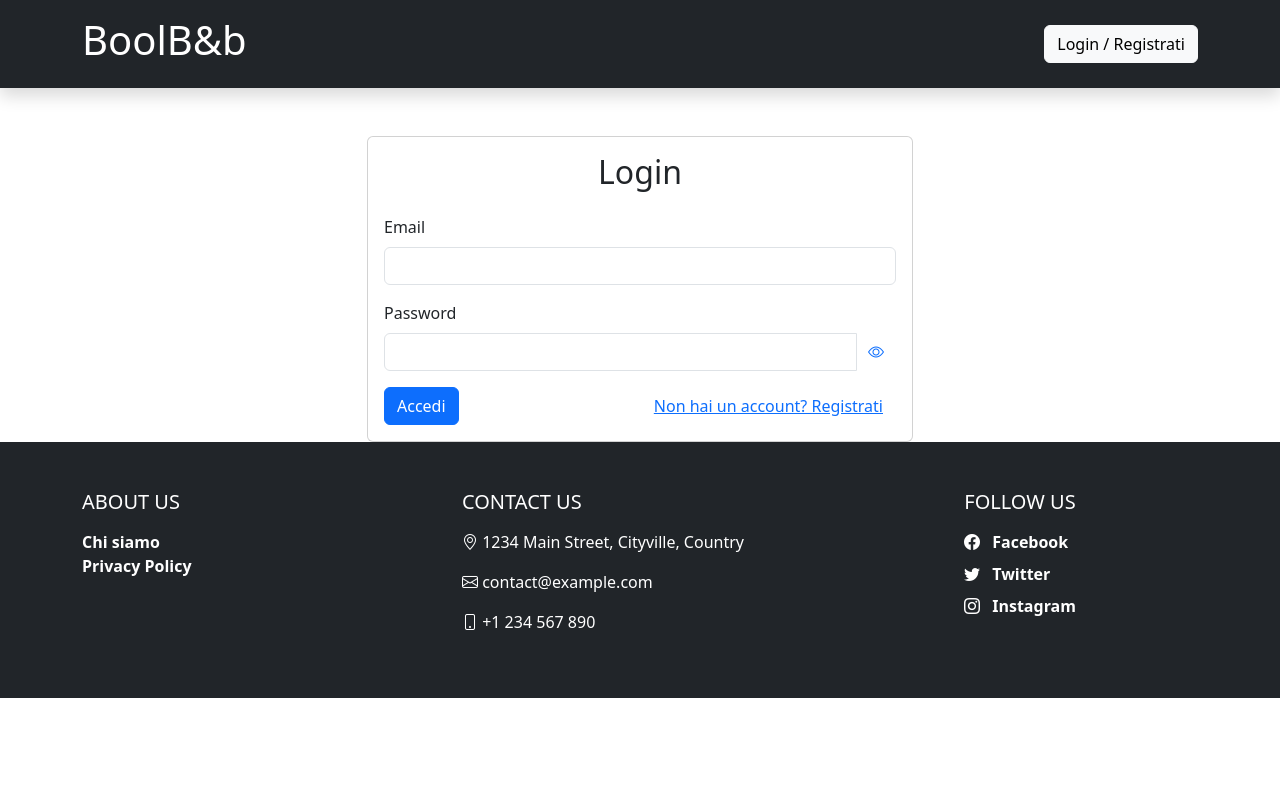
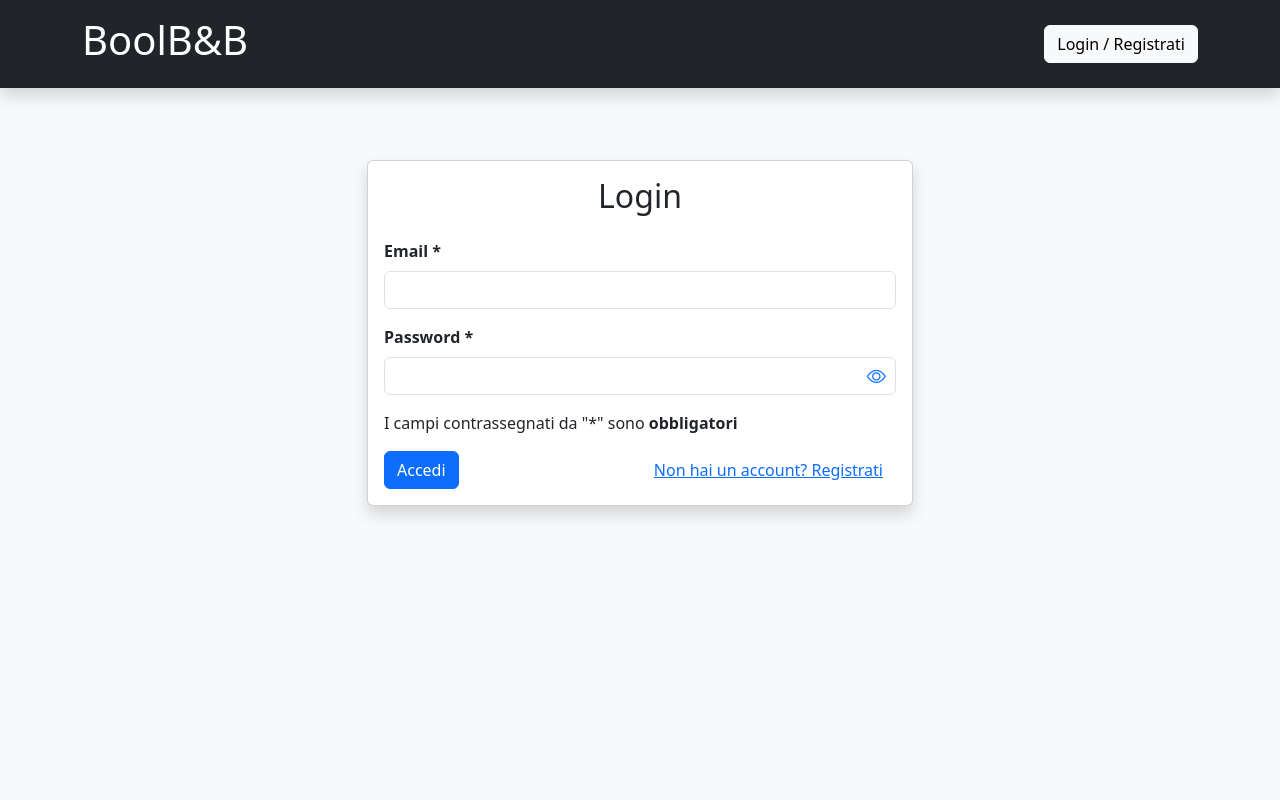
Before and after one commit to deca-francesco/pjw-t5-boolbnb, a React (Vite) app in the folder frontend_react/: page /login in a window 1280 px wide. Shown: the top 800 px of the page. Built offline with nearby package versions, Linux system fonts and the light colour scheme; no server answers.

Commit message:
add style

```diff
--- a/frontend_react/src/components/LayoutComponents/Header.jsx
+++ b/frontend_react/src/components/LayoutComponents/Header.jsx
@@ -37,10 +37,10 @@ export default function Header() {
 
     return (
 
-        <header className="bg-dark py-3 px-4 shadow ">
+        <header className="bg-dark py-3 px-4 shadow position-sticky top-0 z-3">
             <div className="container d-flex justify-content-between align-items-center">
                 <div className="logo">
-                    <a className="text-decoration-none" href="/protected" onClick={handleHomeClick}><h1 className="text-white">BoolB&b</h1></a>
+                    <a className="text-decoration-none" href="/protected" onClick={handleHomeClick}><h1 className="text-white">BoolB&B</h1></a>
                 </div>
 
                 <nav className="nav">
--- a/frontend_react/src/components/LoginComponents/LoginForm.jsx
+++ b/frontend_react/src/components/LoginComponents/LoginForm.jsx
@@ -1,11 +1,9 @@
 export default function LoginForm({ isLogin, setIsLogin, formData, handleChange, handleSubmit, errorMessage, showPassword, togglePasswordVisibility }) {
-
     return (
-
-        <div className="container mt-5">
+        <div className="container my-5">
             <div className="row justify-content-center">
                 <div className="col-md-6">
-                    <div className="card">
+                    <div className="card shadow">
                         <div className="card-body">
                             <h2 className="card-title text-center mb-4">
                                 {isLogin ? "Login" : "Registrazione"}
@@ -20,7 +18,7 @@ export default function LoginForm({ isLogin, setIsLogin, formData, handleChange,
                                     <>
                                         <div className="mb-3">
                                             <label htmlFor="name" className="form-label">
-                                                Nome
+                                                <strong>Nome *</strong>
                                             </label>
                                             <input
                                                 type="text"
@@ -34,7 +32,7 @@ export default function LoginForm({ isLogin, setIsLogin, formData, handleChange,
                                         </div>
                                         <div className="mb-3">
                                             <label htmlFor="last_name" className="form-label">
-                                                Cognome
+                                                <strong>Cognome *</strong>
                                             </label>
                                             <input
                                                 type="text"
@@ -50,7 +48,7 @@ export default function LoginForm({ isLogin, setIsLogin, formData, handleChange,
                                 )}
                                 <div className="mb-3">
                                     <label htmlFor="email" className="form-label">
-                                        Email
+                                        <strong>Email *</strong>
                                     </label>
                                     <input
                                         type="email"
@@ -64,37 +62,44 @@ export default function LoginForm({ isLogin, setIsLogin, formData, handleChange,
                                 </div>
                                 <div className="mb-3">
                                     <label htmlFor="password" className="form-label">
-                                        Password
+                                        <strong>Password *</strong>
                                     </label>
-                                    <div className="input-group">
+                                    <div className="input-group position-relative ">
                                         <input
                                             type={showPassword ? "text" : "password"}
                                             id="password"
                                             name="password"
-                                            className="form-control"
+                                            className="form-control rounded"
                                             value={formData.password}
                                             onChange={handleChange}
                                             required
                                         />
                                         <button
                                             type="button"
-                                            className="btn btn-link input-group-text"
+                                            className="btn btn-outline-secondary"
                                             onClick={togglePasswordVisibility}
                                             style={{
+                                                position: 'absolute',
+                                                right: '10px',
+                                                top: '50%',
+                                                transform: 'translateY(-50%)',
+                                                border: 'none',
                                                 background: 'transparent',
-                                                border: 'none',
                                                 cursor: 'pointer',
-                                                padding: '0.375rem 0.75rem',
+                                                padding: '0',
+                                                fontSize: '1.2rem',
+                                                color: '#6c757d',
                                             }}
                                         >
-                                            <i className={`bi ${showPassword ? 'bi-eye-slash' : 'bi-eye'}`}></i>
+                                            <i className={`bi ${showPassword ? 'bi-eye-slash text-primary' : 'bi-eye text-primary'}`}></i>
                                         </button>
                                     </div>
                                 </div>
+
                                 {!isLogin && (
                                     <div className="mb-3">
                                         <label htmlFor="phone_number" className="form-label">
-                                            Numero di telefono
+                                            <strong>Numero di telefono</strong>
                                         </label>
                                         <input
                                             type="text"
@@ -106,6 +111,7 @@ export default function LoginForm({ isLogin, setIsLogin, formData, handleChange,
                                         />
                                     </div>
                                 )}
+                                <div className="pb-3">I campi contrassegnati da "*" sono <strong>obbligatori</strong></div>
                                 <div className="d-flex justify-content-between">
                                     <button type="submit" className="btn btn-primary">
                                         {isLogin ? "Accedi" : "Registrati"}
@@ -127,5 +133,4 @@ export default function LoginForm({ isLogin, setIsLogin, formData, handleChange,
             </div>
         </div>
     )
-
 }
--- a/frontend_react/src/layout/AppLayuot.jsx
+++ b/frontend_react/src/layout/AppLayuot.jsx
@@ -8,7 +8,7 @@ export default function AppLayout() {
         <>
             <Header />
 
-            <main>
+            <main className="py-4 bg-light min-vh-100 m-0">
                 <Outlet />
             </main>
 
```
